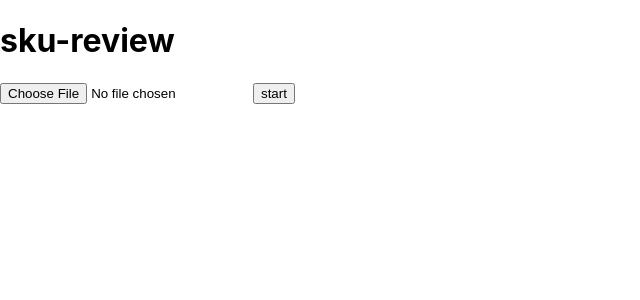
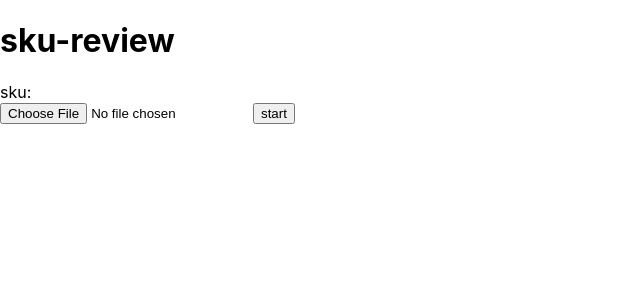
Before and after one commit to sushidesu/sku-review, a React (Create React App) app: page / in a window 1280 px wide. Shown: the top 300 px of the page, without its empty margins (0-640 px from the left). Built offline with nearby package versions, Linux system fonts and the light colour scheme.

Commit message:
Update to show result

```diff
--- a/src/components/App.tsx
+++ b/src/components/App.tsx
@@ -1,9 +1,11 @@
-import React, { useCallback, useRef } from "react"
+import React, { useCallback, useRef, useState } from "react"
 import { readSheet } from "./Utils"
 import { COLUMNS } from "../constants"
+import { ReviewResult } from "./ReviewResult"
 
 export default () => {
   const fileInput = useRef<HTMLInputElement>(null)
+  const [result, setResult] = useState<number | null>(null)
 
   const submit = useCallback(async () => {
     const file = fileInput?.current?.files?.item(0)
@@ -12,14 +14,17 @@ export default () => {
       const sku = sheet
         .filter(row => !isNaN(row[COLUMNS.STOCK]) && row[COLUMNS.STOCK] > 0)
         .length
-      console.log(sku)
+      setResult(sku)
     }
 
-  }, [])
+  }, [fileInput, setResult])
 
   return (
     <div>
       <h1>sku-review</h1>
+
+      <ReviewResult sku={result} />
+
       <input
         type="file"
         ref={fileInput}
--- /dev/null
+++ b/src/components/ReviewResult.tsx
@@ -0,0 +1,7 @@
+import React from "react"
+
+export const ReviewResult: React.FC<{ sku: number | null }> = ({ sku }) => (
+  <div>
+    sku: {sku}
+  </div>
+)
```
